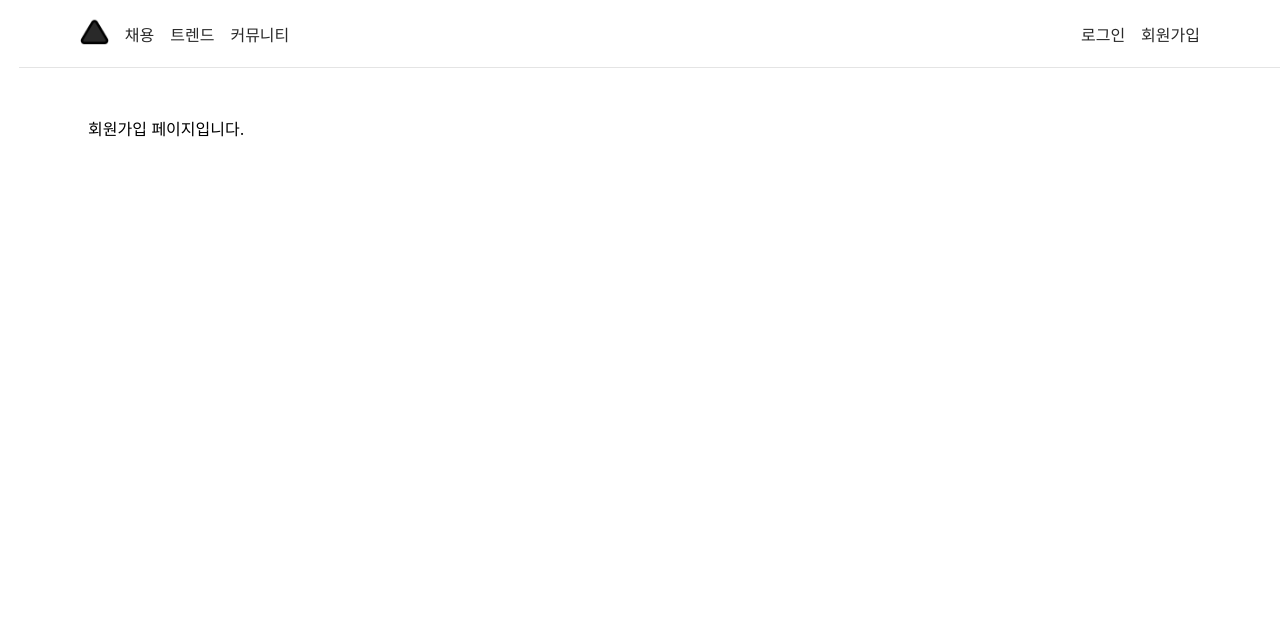
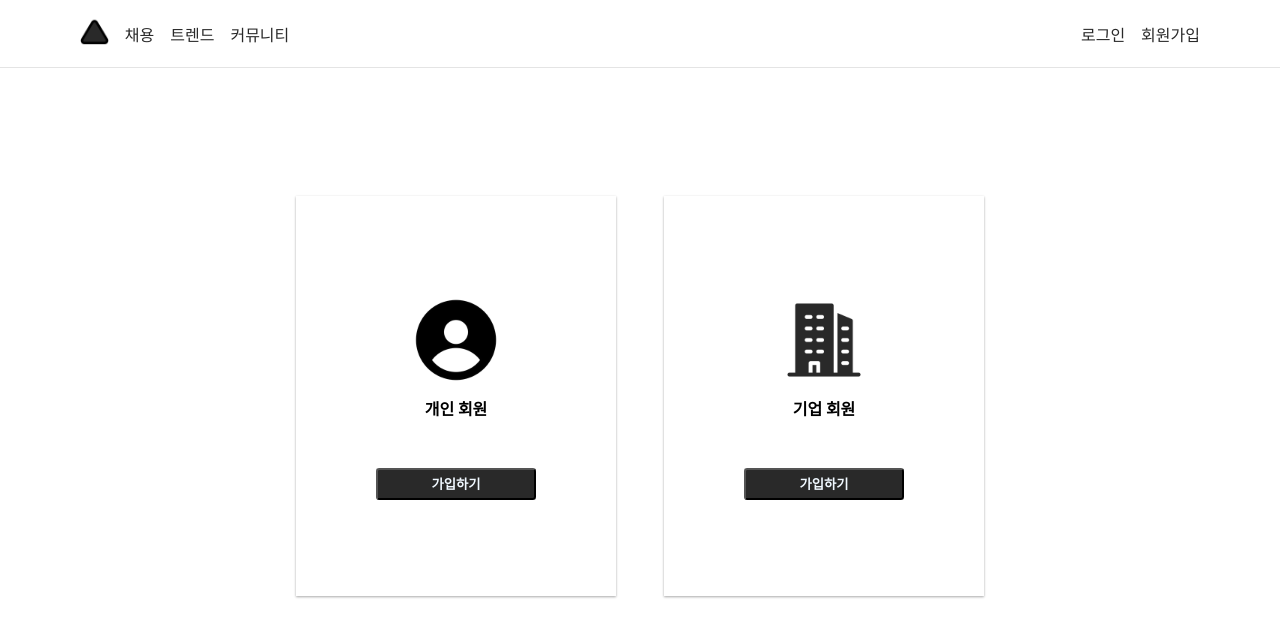
Before and after one commit to posy-m/chefproject, a React (Create React App) app in the folder frontend/: page /signupPage in a window 1280 px wide. Shown: the top 636 px of the page. Built offline with nearby package versions, Linux system fonts and the light colour scheme.

Commit message:
[frontend] signuppage

```diff
--- a/frontend/src/App.css
+++ b/frontend/src/App.css
@@ -3,6 +3,7 @@
 * {
   margin: 0;
   padding: 0;
+  box-sizing: border-box;
 }
 
 a {
--- a/frontend/src/App.tsx
+++ b/frontend/src/App.tsx
@@ -20,6 +20,7 @@ function App() {
           <Route path="signupPage" element={<SignupPage />} />
           <Route path="userSignupPage" element={<UserSignUpPage />} />
           <Route path="companySignupPage" element={<CompanySignUpPage />} />
+          {/* </Route> */}
         </Route>
       </Routes>
     </div >
--- a/frontend/src/pages/CompanySignUpPage.tsx
+++ b/frontend/src/pages/CompanySignUpPage.tsx
@@ -3,7 +3,7 @@ import React from 'react'
 const CompanySignUpPage = () => {
   return (
     <div>
-
+      회사 회원가입 페이지
     </div>
   )
 }
--- a/frontend/src/pages/LayOut.tsx
+++ b/frontend/src/pages/LayOut.tsx
@@ -5,13 +5,13 @@ import styles from '../styles/Layout.module.css'
 
 const LayOut = () => {
   return (
-    <div>
+    <div >
       <Header />
       <main className={styles['layout-main']}>
         <Outlet />
       </main>
+    </div>
 
-    </div>
   )
 }
 
--- a/frontend/src/pages/Main.tsx
+++ b/frontend/src/pages/Main.tsx
@@ -6,7 +6,8 @@ const Main = () => {
   return (
     <div>
       <main>
-        이게 메인 아니여?
+        메인페이지인뎅,,,
+        아직 뭐 없어영
       </main>
 
     </div>
--- a/frontend/src/pages/SignupPage.tsx
+++ b/frontend/src/pages/SignupPage.tsx
@@ -1,10 +1,39 @@
 import React from 'react'
+import styles from '../styles/SignupPage.module.css'
+import userImg from '../assets/user.png'
+import companyImg from '../assets/company.png'
+import { Outlet, useNavigate } from 'react-router-dom'
 
 function SignupPage() {
+
+  const navigate = useNavigate()
+
+  // const goUserSignup = () => {
+  //   navigate('/userSignupPage')
+  // }
+
   return (
-    <div>
-      회원가입 페이지입니다.
-    </div>
+    <div className={styles['signup-box']}>
+      < div className={styles['signup-wrap']} >
+        {/* 개인회원 박스 */}
+        <div className={styles['signup-clickbox']} >
+          <div className={styles['signup-imgbox']}>
+            <img src={userImg} alt="" />
+            <span>개인 회원</span>
+          </div>
+          <button onClick={() => navigate('/userSignupPage')}>가입하기</button>
+        </div >
+        {/* 기업회원 박스 */}
+        <div className={styles['signup-clickbox']} >
+          <div className={styles['signup-imgbox']}>
+            <img src={companyImg} alt="" />
+            <span>기업 회원</span>
+          </div>
+          <button onClick={() => navigate('/companySignupPage')}>가입하기</button>
+        </div >
+      </div >
+
+    </div >
   )
 }
 
--- a/frontend/src/pages/UserSignUpPage.tsx
+++ b/frontend/src/pages/UserSignUpPage.tsx
@@ -3,7 +3,7 @@ import React from 'react'
 const UserSignUpPage = () => {
   return (
     <div>
-
+      일반 회원가입sdfdsf
     </div>
   )
 }
--- a/frontend/src/styles/Header.module.css
+++ b/frontend/src/styles/Header.module.css
@@ -21,7 +21,6 @@
 
 .header-box div {
   width: 100%;
-  margin-left: 1.2rem;
   height: 0.05rem;
   background-color: #e4e4e4;
 }
--- /dev/null
+++ b/frontend/src/styles/SignupPage.module.css
@@ -0,0 +1,40 @@
+.signup-wrap {
+  display: flex;
+  justify-content: center;
+  padding-top: 5rem;
+  gap: 3rem;
+}
+
+.signup-clickbox {
+  display: flex;
+  flex-direction: column;
+  justify-content: center;
+  align-items: center;
+  gap: 3rem;
+  width: 20rem;
+  height: 25rem;
+  box-shadow: 0 1px 3px rgba(0, 0, 0, 0.12), 0 1px 2px rgba(0, 0, 0, 0.24);
+}
+
+.signup-clickbox img {
+  width: 6rem;
+}
+
+.signup-imgbox {
+  display: flex;
+  align-items: center;
+  gap: 0.5rem;
+  flex-direction: column;
+  font-weight: 700;
+}
+
+
+.signup-clickbox button {
+  width: 10rem;
+  height: 2rem;
+  border-radius: 0.2rem;
+  font-weight: 700;
+  background-color: #292929;
+  color: aliceblue;
+  cursor: pointer;
+}
```
Also changed, not shown: frontend/src/assets/company.png (added), frontend/src/assets/user.png (added).
